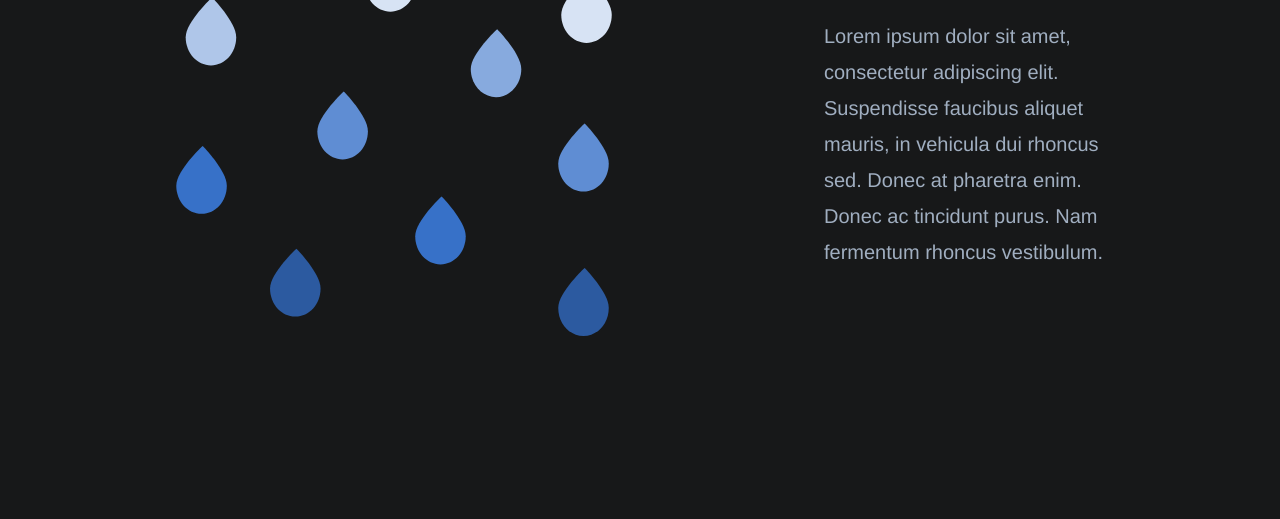
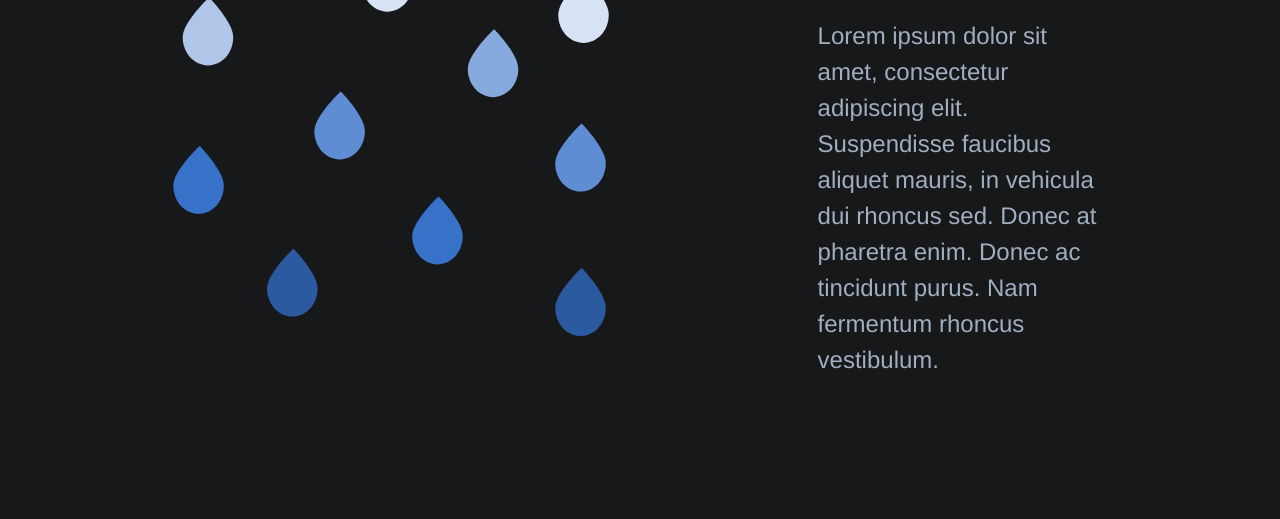
Before and after one commit to siddhantsharma301/saucysite, a Gatsby site: page / in a window 1280 px wide. Shown: the part 685-1204 px from the top of the page. Built offline with nearby package versions, Linux system fonts and the light colour scheme; Gatsby itself is replaced by a stand-in of ours.

Commit message:
adjust font size for padding

```diff
--- a/src/styles/index.css
+++ b/src/styles/index.css
@@ -82,7 +82,7 @@ p.intro {
 
 .column {
     flex: 50%;
-    padding: 1rem 11rem 0em 0.25rem;
+    padding: 1rem 11rem 0em 0.05rem;
 }
 
 /* .water-icon svg path {
@@ -106,7 +106,7 @@ h2 {
 p.description {
     color: #a0aec0;
     font-family: "Helvetica Neue";
-    font-size: 1.25rem;
+    font-size: 1.5rem;
     line-height: 2.25rem;
 }
 
```
